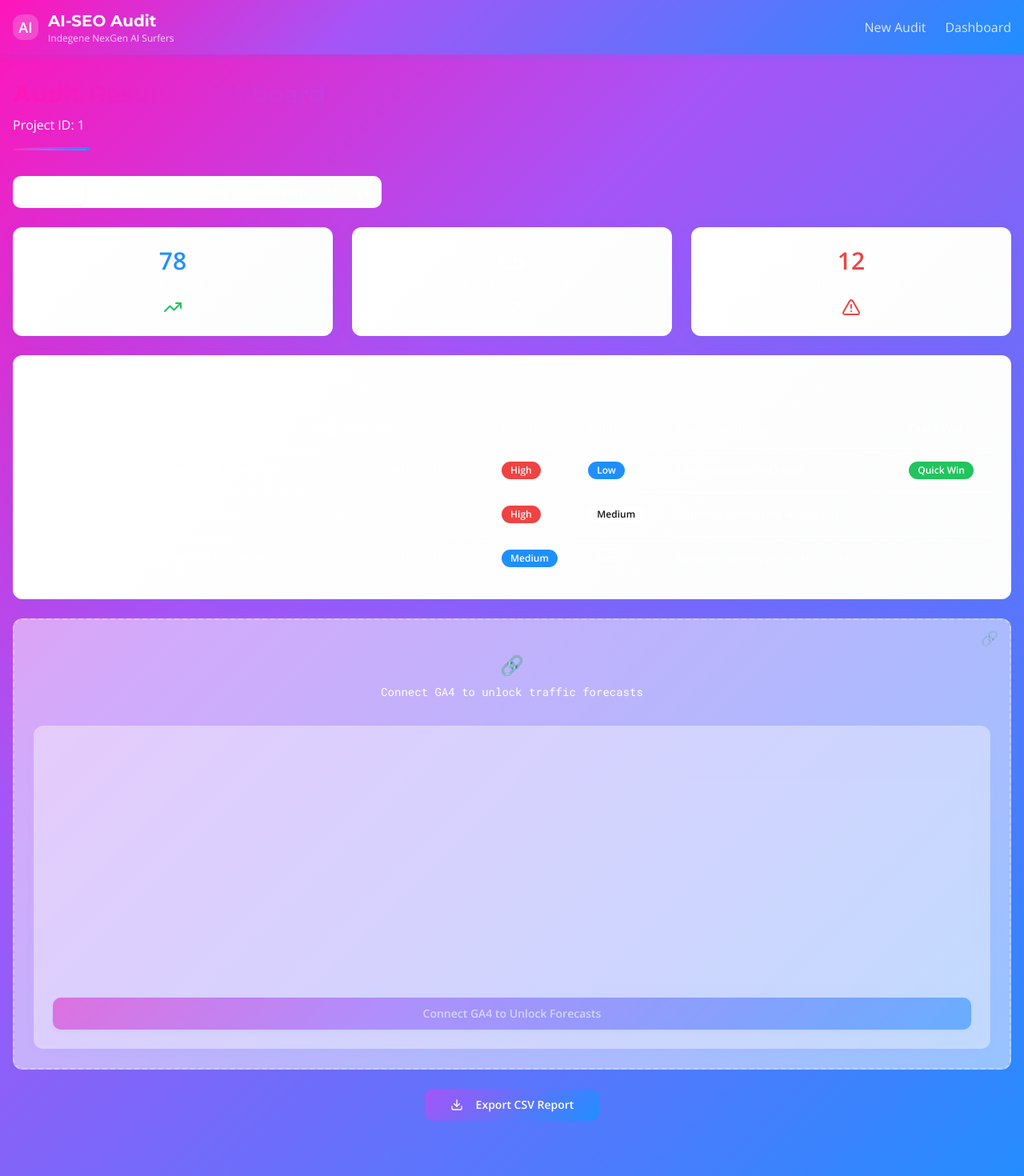
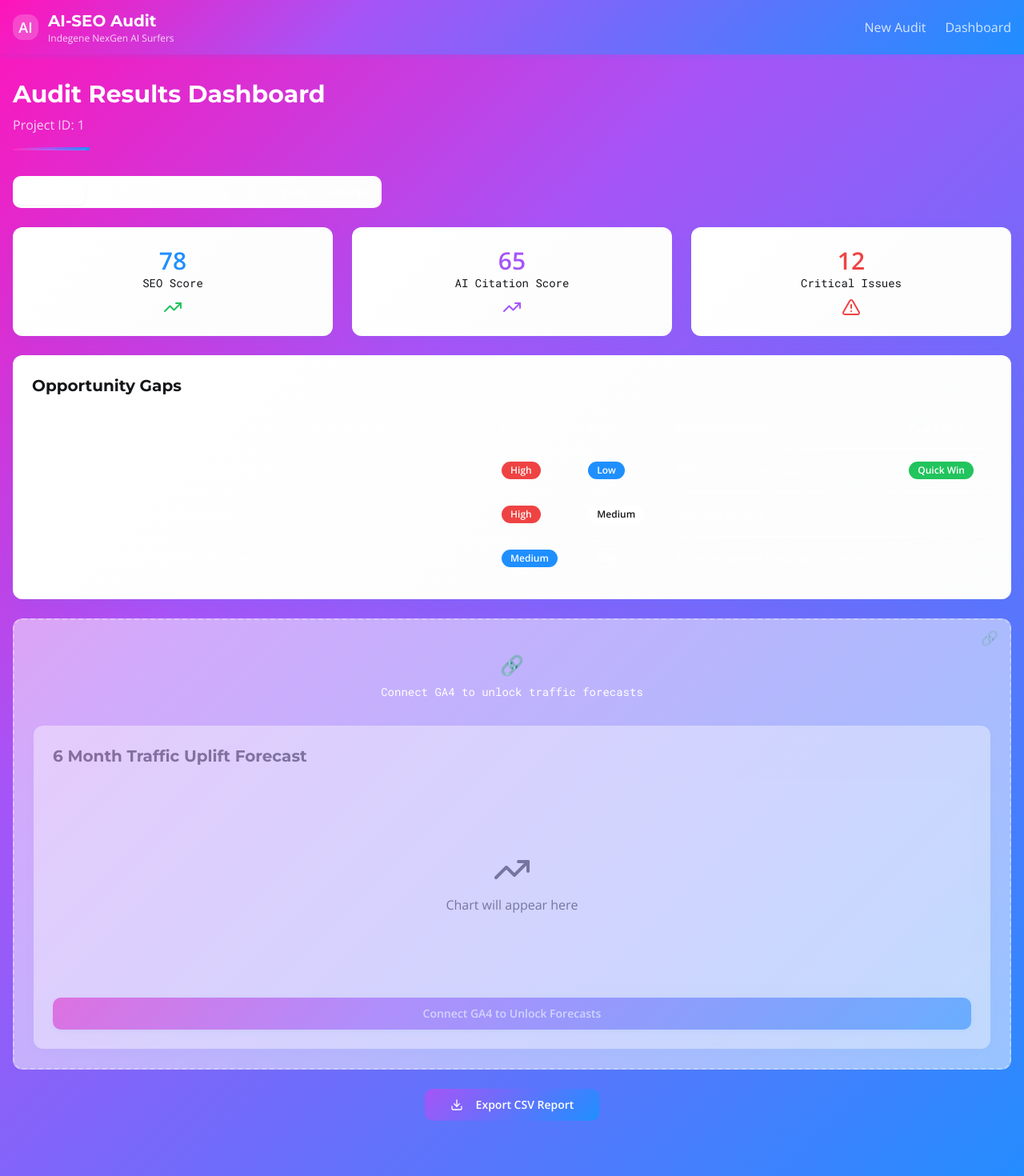
Before and after one commit to aiseomvp-cmd/si-seo-auditor-mvp, a React (Vite) app: page /projects/1/overview in a window 1280 px wide. Shown: the top 1470 px of the page at 80% size. Built offline with nearby package versions, Linux system fonts and the light colour scheme.

Commit message:
Fix font colors on dashboard pages
Ensured all font colors are visible on the "Audit Results Dashboard" and "Audit in Progress" pages by adjusting text colors for better contrast against backgrounds.

```diff
--- a/src/pages/ProjectOverview.tsx
+++ b/src/pages/ProjectOverview.tsx
@@ -49,10 +49,10 @@ const ProjectOverview = () => {
       <main className="container mx-auto px-4 py-8 max-w-7xl">
         {/* Header */}
         <div className="mb-8">
-          <h1 className="text-3xl font-heading font-bold mb-2 text-gradient">
+          <h1 className="text-3xl font-heading font-bold mb-2 text-white">
             Audit Results Dashboard
           </h1>
-          <p className="text-muted-foreground">Project ID: {id}</p>
+          <p className="text-white/80">Project ID: {id}</p>
           <div className="wavy-divider w-24 mt-4"></div>
         </div>
 
@@ -72,23 +72,23 @@ const ProjectOverview = () => {
               <GradientCard elevated>
                 <div className="text-center">
                   <div className="text-3xl font-bold count-up text-brand-blue">78</div>
-                  <div className="text-sm text-muted-foreground font-mono">SEO Score</div>
+                  <div className="text-sm text-brand-dark font-mono">SEO Score</div>
                   <TrendingUp className="w-6 h-6 mx-auto mt-2 text-success" />
                 </div>
               </GradientCard>
 
               <GradientCard elevated>
                 <div className="text-center">
-                  <div className="text-3xl font-bold count-up text-brand-teal">65</div>
-                  <div className="text-sm text-muted-foreground font-mono">AI Citation Score</div>
-                  <TrendingUp className="w-6 h-6 mx-auto mt-2 text-brand-teal" />
+                  <div className="text-3xl font-bold count-up text-brand-purple">65</div>
+                  <div className="text-sm text-brand-dark font-mono">AI Citation Score</div>
+                  <TrendingUp className="w-6 h-6 mx-auto mt-2 text-brand-purple" />
                 </div>
               </GradientCard>
 
               <GradientCard elevated>
                 <div className="text-center">
                   <div className="text-3xl font-bold count-up text-destructive">12</div>
-                  <div className="text-sm text-muted-foreground font-mono">Critical Issues</div>
+                  <div className="text-sm text-brand-dark font-mono">Critical Issues</div>
                   <AlertTriangle className="w-6 h-6 mx-auto mt-2 text-destructive" />
                 </div>
               </GradientCard>
@@ -97,7 +97,7 @@ const ProjectOverview = () => {
             {/* Gaps Table */}
             <GradientCard elevated>
               <div className="space-y-4">
-                <h2 className="text-xl font-heading font-bold">Opportunity Gaps</h2>
+                <h2 className="text-xl font-heading font-bold text-brand-dark">Opportunity Gaps</h2>
                 <div className="overflow-x-auto">
                   <Table>
                     <TableHeader>
@@ -145,11 +145,11 @@ const ProjectOverview = () => {
             <ShimmerPlaceholder message="Connect GA4 to unlock traffic forecasts">
               <GradientCard>
                 <div className="space-y-4">
-                  <h2 className="text-xl font-heading font-bold">6 Month Traffic Uplift Forecast</h2>
+                  <h2 className="text-xl font-heading font-bold text-brand-dark">6 Month Traffic Uplift Forecast</h2>
                   <div className="h-64 bg-muted/20 rounded-lg flex items-center justify-center">
                     <div className="text-center">
-                      <TrendingUp className="w-12 h-12 mx-auto mb-2 text-muted-foreground" />
-                      <p className="text-muted-foreground">Chart will appear here</p>
+                      <TrendingUp className="w-12 h-12 mx-auto mb-2 text-brand-dark" />
+                      <p className="text-brand-dark">Chart will appear here</p>
                     </div>
                   </div>
                   <Button variant="hero" className="w-full">
@@ -171,8 +171,8 @@ const ProjectOverview = () => {
           <TabsContent value="seo">
             <ShimmerPlaceholder>
               <GradientCard>
-                <h2 className="text-xl font-heading font-bold mb-4">SEO Issues Analysis</h2>
-                <p className="text-muted-foreground">Detailed SEO issues and recommendations will appear here.</p>
+                <h2 className="text-xl font-heading font-bold mb-4 text-brand-dark">SEO Issues Analysis</h2>
+                <p className="text-brand-dark/70">Detailed SEO issues and recommendations will appear here.</p>
               </GradientCard>
             </ShimmerPlaceholder>
           </TabsContent>
@@ -180,15 +180,15 @@ const ProjectOverview = () => {
           <TabsContent value="ai">
             <ShimmerPlaceholder>
               <GradientCard>
-                <h2 className="text-xl font-heading font-bold mb-4">AI Visibility Report</h2>
-                <p className="text-muted-foreground">AI citation analysis and visibility metrics will appear here.</p>
+                <h2 className="text-xl font-heading font-bold mb-4 text-brand-dark">AI Visibility Report</h2>
+                <p className="text-brand-dark/70">AI citation analysis and visibility metrics will appear here.</p>
               </GradientCard>
             </ShimmerPlaceholder>
           </TabsContent>
 
           <TabsContent value="wins">
             <GradientCard elevated>
-              <h2 className="text-xl font-heading font-bold mb-4">Quick Wins</h2>
+              <h2 className="text-xl font-heading font-bold mb-4 text-brand-dark">Quick Wins</h2>
               <div className="space-y-4">
                 {mockGaps
                   .filter(gap => gap.quickWin)
@@ -196,8 +196,8 @@ const ProjectOverview = () => {
                     <div key={index} className="flex items-start space-x-3 p-4 bg-success/10 rounded-lg border border-success/20">
                       <CheckCircle className="w-5 h-5 text-success mt-0.5" />
                       <div>
-                        <h3 className="font-semibold">{gap.issue}</h3>
-                        <p className="text-sm text-muted-foreground">{gap.recommendation}</p>
+                        <h3 className="font-semibold text-brand-dark">{gap.issue}</h3>
+                        <p className="text-sm text-brand-dark/70">{gap.recommendation}</p>
                         <div className="flex space-x-2 mt-2">
                           <Badge variant="outline">Low Effort</Badge>
                           <Badge variant="destructive">High Impact</Badge>
@@ -212,8 +212,8 @@ const ProjectOverview = () => {
           <TabsContent value="settings">
             <div className="max-w-2xl">
               <GradientCard elevated>
-                <h2 className="text-xl font-heading font-bold mb-4">Project Settings</h2>
-                <p className="text-muted-foreground mb-4">Manage alerts, integrations, and notifications for this audit.</p>
+                <h2 className="text-xl font-heading font-bold mb-4 text-brand-dark">Project Settings</h2>
+                <p className="text-brand-dark/70 mb-4">Manage alerts, integrations, and notifications for this audit.</p>
                 <Button variant="hero">
                   Go to Settings
                 </Button>
--- a/src/pages/ProjectProgress.tsx
+++ b/src/pages/ProjectProgress.tsx
@@ -58,7 +58,7 @@ const ProjectProgress = () => {
 
       <main className="container mx-auto px-4 py-8 max-w-4xl">
         <div className="text-center mb-8">
-          <h1 className="text-3xl font-heading font-bold mb-4 text-gradient">
+          <h1 className="text-3xl font-heading font-bold mb-4 text-white">
             Audit in Progress
           </h1>
           <div className="wavy-divider w-24 mx-auto"></div>
@@ -69,8 +69,8 @@ const ProjectProgress = () => {
             {/* Progress Bar */}
             <div>
               <div className="flex items-center justify-between mb-2">
-                <span className="text-sm font-medium">Overall Progress</span>
-                <span className="text-sm text-muted-foreground">{Math.round(progress)}%</span>
+                <span className="text-sm font-medium text-brand-dark">Overall Progress</span>
+                <span className="text-sm text-brand-dark/70">{Math.round(progress)}%</span>
               </div>
               <Progress value={progress} className="h-3" />
             </div>
@@ -92,8 +92,8 @@ const ProjectProgress = () => {
                       step.icon
                     )}
                   </div>
-                  <h3 className="font-semibold text-sm">{step.name}</h3>
-                  <p className="text-xs text-muted-foreground">{step.description}</p>
+                  <h3 className="font-semibold text-sm text-brand-dark">{step.name}</h3>
+                  <p className="text-xs text-brand-dark/70">{step.description}</p>
                 </div>
               ))}
             </div>
@@ -104,16 +104,16 @@ const ProjectProgress = () => {
         <GradientCard className="text-center shimmer">
           <div className="space-y-6">
             <div>
-              <h2 className="text-2xl font-heading font-bold mb-2">
+              <h2 className="text-2xl font-heading font-bold mb-2 text-brand-dark">
                 Your site is being analyzed!
               </h2>
-              <p className="text-muted-foreground">
+              <p className="text-brand-dark/70">
                 This usually takes 3-5 minutes. Feel free to close this tab—we'll email your results.
               </p>
             </div>
 
             <div>
-              <h3 className="text-lg font-semibold mb-4">Fetching data from:</h3>
+              <h3 className="text-lg font-semibold mb-4 text-brand-dark">Fetching data from:</h3>
               <div className="grid grid-cols-2 md:grid-cols-4 gap-4">
                 {dataSources.map((source, index) => (
                   <div key={source.name} className="flex flex-col items-center space-y-2">
@@ -128,7 +128,7 @@ const ProjectProgress = () => {
                         <span>{source.logo}</span>
                       )}
                     </div>
-                    <span className="font-mono text-sm">{source.name}</span>
+                    <span className="font-mono text-sm text-brand-dark">{source.name}</span>
                   </div>
                 ))}
               </div>
```
